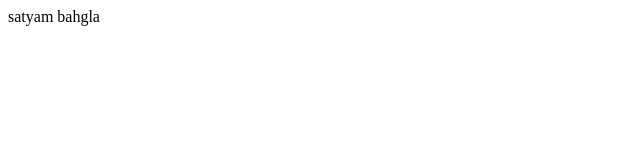
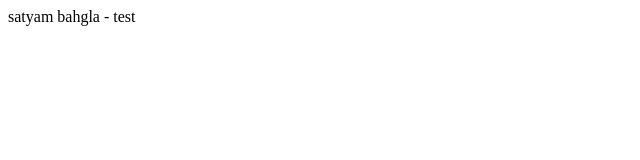
Before and after one commit to satyambaghla/html-learning, a plain HTML site: page htmform.html in a window 1280 px wide. Shown: the full height of the page, 0-640 px from the left. Drawn offline with Linux system fonts and the light colour scheme.

Commit message:
pages test

```diff
--- a/htmform.html
+++ b/htmform.html
@@ -7,6 +7,6 @@
     <title>html form</title>
 </head>
 <body>
-    satyam bahgla
+    satyam bahgla - test
 </body>
 </html>
```
